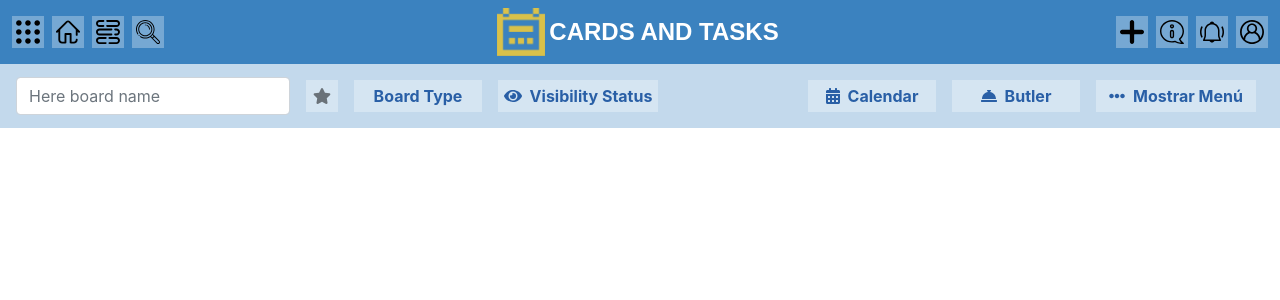
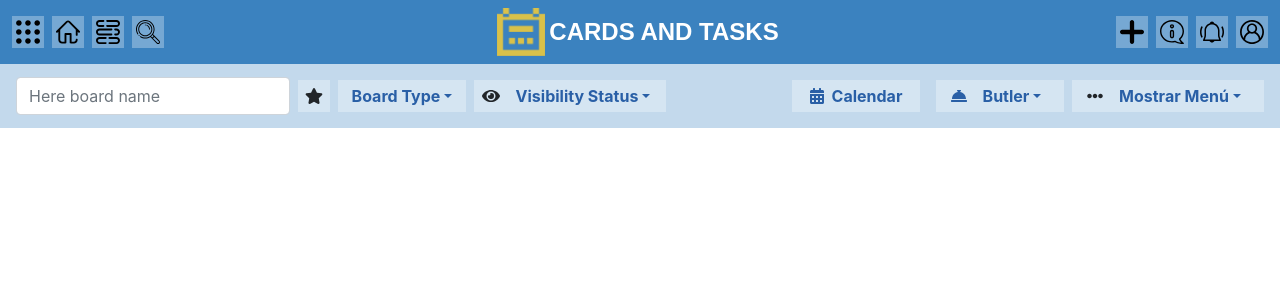
Before and after one commit to Oiranca/geekshubs-reto3, a React (Create React App) app: page /boardsMain in a window 1280 px wide. Shown: the top 300 px of the page. Built offline with nearby package versions, Linux system fonts and the light colour scheme.

Commit message:
Fix plroblems into subcomponents

```diff
--- a/src/componets/boards/secondNav/SecondNav.jsx
+++ b/src/componets/boards/secondNav/SecondNav.jsx
@@ -2,7 +2,7 @@ import React from "react";
 import './SecondNav.scss'
 import {Button, Form, FormControl, Nav, Navbar, NavDropdown} from "react-bootstrap";
 import {FontAwesomeIcon} from "@fortawesome/react-fontawesome";
-import {faCalendarAlt,faEye,faConciergeBell,faEllipsisH, faStar} from '@fortawesome/free-solid-svg-icons'
+import {faCalendarAlt, faEye, faConciergeBell, faEllipsisH, faStar} from '@fortawesome/free-solid-svg-icons'
 
 const SecondNav = (props) => {
     return (
@@ -13,42 +13,66 @@ const SecondNav = (props) => {
             </Form>
             <Navbar.Toggle/>
             <Navbar.Collapse className="justify-content-end">
-                <Nav className="mr-auto leftMenu">
-                    <Nav.Link href="#home">
+                <Nav className="mr-auto">
                     <div id="starNav">
                         <FontAwesomeIcon icon={faStar}/>
                     </div>
-                    </Nav.Link>
-                    <Nav.Link href="#link">
-                        <div id="buttonType">
-                            <span>Board Type</span>
+
+                    <div className="buttonType">
+                        <NavDropdown title="Board Type" id="dropType">
+                            <NavDropdown.Item href="#action/3.1">Action</NavDropdown.Item>
+                            <NavDropdown.Item href="#action/3.2">Another action</NavDropdown.Item>
+                            <NavDropdown.Item href="#action/3.3">Something</NavDropdown.Item>
+                            <NavDropdown.Divider/>
+                            <NavDropdown.Item href="#action/3.4">Separated link</NavDropdown.Item>
+                        </NavDropdown>
                     </div>
-                    </Nav.Link>
-                    <Nav.Link href="#link">
+
+
                     <div className="buttonBigWidth">
                         <FontAwesomeIcon className="iconsFontAwesome" icon={faEye}/>
-                            <span>Visibility Status</span>
+                        <NavDropdown title="Visibility Status" id="dropVisibility">
+                            <NavDropdown.Item href="#action/3.1">Action</NavDropdown.Item>
+                            <NavDropdown.Item href="#action/3.2">Another action</NavDropdown.Item>
+                            <NavDropdown.Item href="#action/3.3">Something</NavDropdown.Item>
+                            <NavDropdown.Divider/>
+                            <NavDropdown.Item href="#action/3.4">Separated link</NavDropdown.Item>
+                        </NavDropdown>
                     </div>
-                    </Nav.Link>
+
 
                 </Nav>
-                <Nav className="mr-0 rightMenu">
+                <Nav className="navRight">
                     <Nav.Link href="#link">
                         <div className="buttonMediumWidth">
                             <FontAwesomeIcon className="iconsFontAwesome" icon={faCalendarAlt}/>
                             <span>Calendar</span>
                         </div>
-                    </Nav.Link> <Nav.Link href="#link">
+                    </Nav.Link>
                     <div className="buttonMediumWidth">
                         <FontAwesomeIcon className="iconsFontAwesome" icon={faConciergeBell}/>
-                        <span>Butler</span>
+                        <NavDropdown title="Butler" id="dropButler">
+                            <NavDropdown.Item href="#action/3.1">Action</NavDropdown.Item>
+                            <NavDropdown.Item href="#action/3.2">Another action</NavDropdown.Item>
+                            <NavDropdown.Item href="#action/3.3">Something</NavDropdown.Item>
+                            <NavDropdown.Divider/>
+                            <NavDropdown.Item href="#action/3.4">Separated link</NavDropdown.Item>
+                        </NavDropdown>
                     </div>
-                </Nav.Link> <Nav.Link href="#link">
+
+
                     <div className="buttonBigWidth">
                         <FontAwesomeIcon className="iconsFontAwesome" icon={faEllipsisH}/>
-                        <span>Mostrar Menú</span>
+                        <NavDropdown title="Mostrar Menú" id="dropVisibility">
+                            <NavDropdown.Item href="#action/3.1">Action</NavDropdown.Item>
+                            <NavDropdown.Item href="#action/3.2">Another action</NavDropdown.Item>
+                            <NavDropdown.Item href="#action/3.3">Something</NavDropdown.Item>
+                            <NavDropdown.Divider/>
+                            <NavDropdown.Item href="#action/3.4">Separated link</NavDropdown.Item>
+                        </NavDropdown>
+
                     </div>
-                </Nav.Link>
+
                 </Nav>
             </Navbar.Collapse>
         </Navbar>
--- a/src/componets/boards/secondNav/SecondNav.scss
+++ b/src/componets/boards/secondNav/SecondNav.scss
@@ -3,14 +3,21 @@
 
 .secondNav {
   background-color: hsla(208, 53%, 49%, .3);
+  align-items: center;
+.navRight{
+  align-items: center;
+}
+
+
 
   #starNav {
     display: flex;
     align-items: center;
     justify-content: center;
-    background-color:$Background_Color_SVG_Button;
+    background-color: $Background_Color_SVG_Button;
     width: 2rem;
     height: 2rem;
+    margin-right: 0.50rem;
 
 
   }
@@ -19,26 +26,37 @@
     background-color: $Contrast_Theme;
   }
 
-  #buttonType {
+  .buttonType {
     display: flex;
     background-color: $Background_Color_SVG_Button;
     width: 8rem;
     height: 2rem;
     align-items: center;
     justify-content: center;
-    color: $Dark_Theme;
-    font-weight: bold;
+    margin-right: 0.50rem;
+
+    #dropType {
+      color: $Dark_Theme;
+      font-weight: bold;
+
+    }
   }
 
   .buttonBigWidth {
     display: flex;
     background-color: $Background_Color_SVG_Button;
-    width: 10rem;
+    width: 12rem;
     height: 2rem;
     align-items: center;
     justify-content: center;
-    color: $Dark_Theme;
-    font-weight: bold;
+    margin: auto;
+
+    #dropVisibility {
+      color: $Dark_Theme;
+      font-weight: bold;
+
+
+    }
   }
 
   .buttonMediumWidth {
@@ -50,11 +68,21 @@
     justify-content: center;
     color: $Dark_Theme;
     font-weight: bold;
+    margin-right: 0.5rem;
+
+    #dropButler {
+      color: $Dark_Theme;
+      font-weight: bold;
+
+
+    }
 
   }
 
   .iconsFontAwesome {
-    margin-right: 0.50rem;
+    margin-right: 0.5rem;
     background-color: transparent;
   }
+
+
 }
```
Lines whose indentation alone changed are shown as unchanged.
